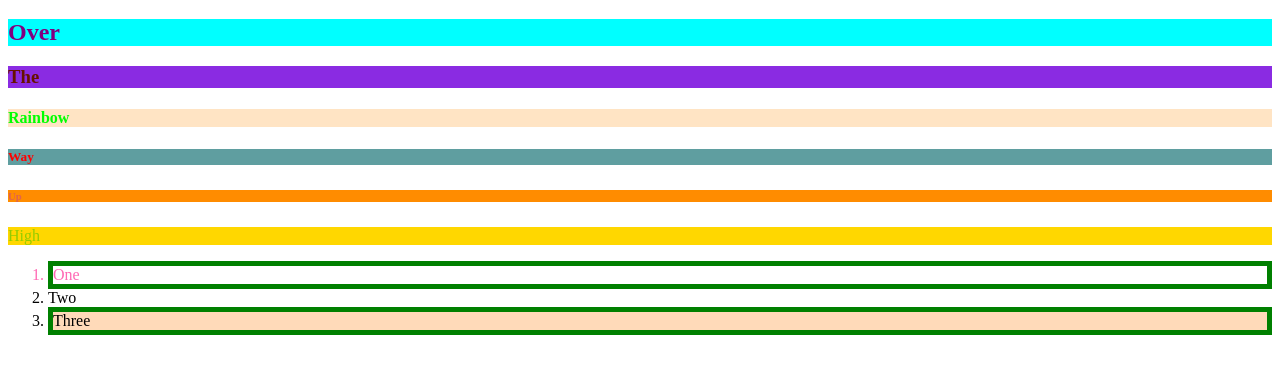
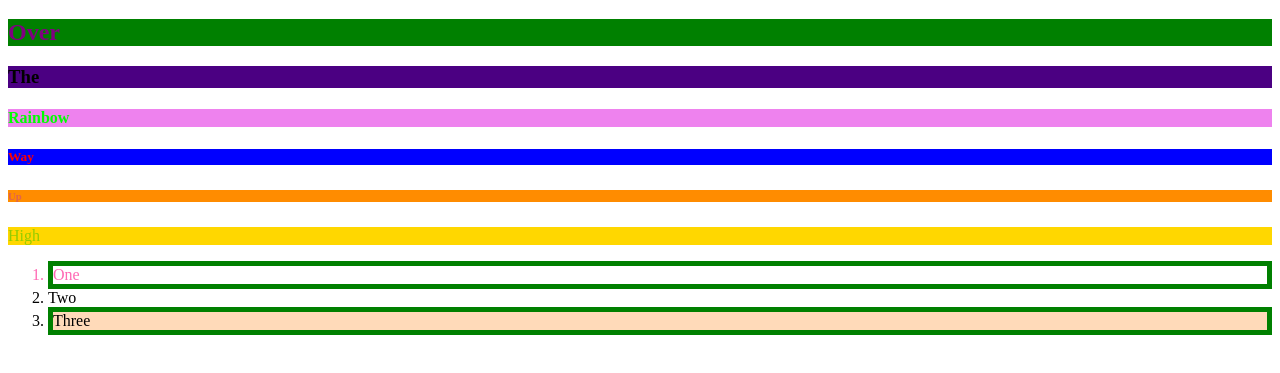
Before and after one commit to apokharel123/ColorsExercise, a plain HTML site: page ColorsExerciseBonus/indexBonus.html in a window 1280 px wide. Shown: the part 61-434 px from the top of the page. Drawn offline with Linux system fonts and the light colour scheme.

Commit message:
changed background collo to rainbow colors

```diff
--- a/ColorsExerciseBonus/colorsExerciseBonus.css
+++ b/ColorsExerciseBonus/colorsExerciseBonus.css
@@ -7,17 +7,17 @@ h1 {
 }
 
   h2 {
-      color: purple; background-color: aqua;
+      color: purple; background-color: green;
   }
   h3 {
-      color: #610; background-color: blueviolet;
+      color: #000; background-color: indigo;
   }
   h4 {
-      color:#00ff00ff ; background-color: bisque;
+      color:#00ff00ff ; background-color: violet;
    }
 
   h5 {
-      color: #f00f; background-color: cadetblue;
+      color: #f00f; background-color: blue;
 
   }
   h6 {
```
